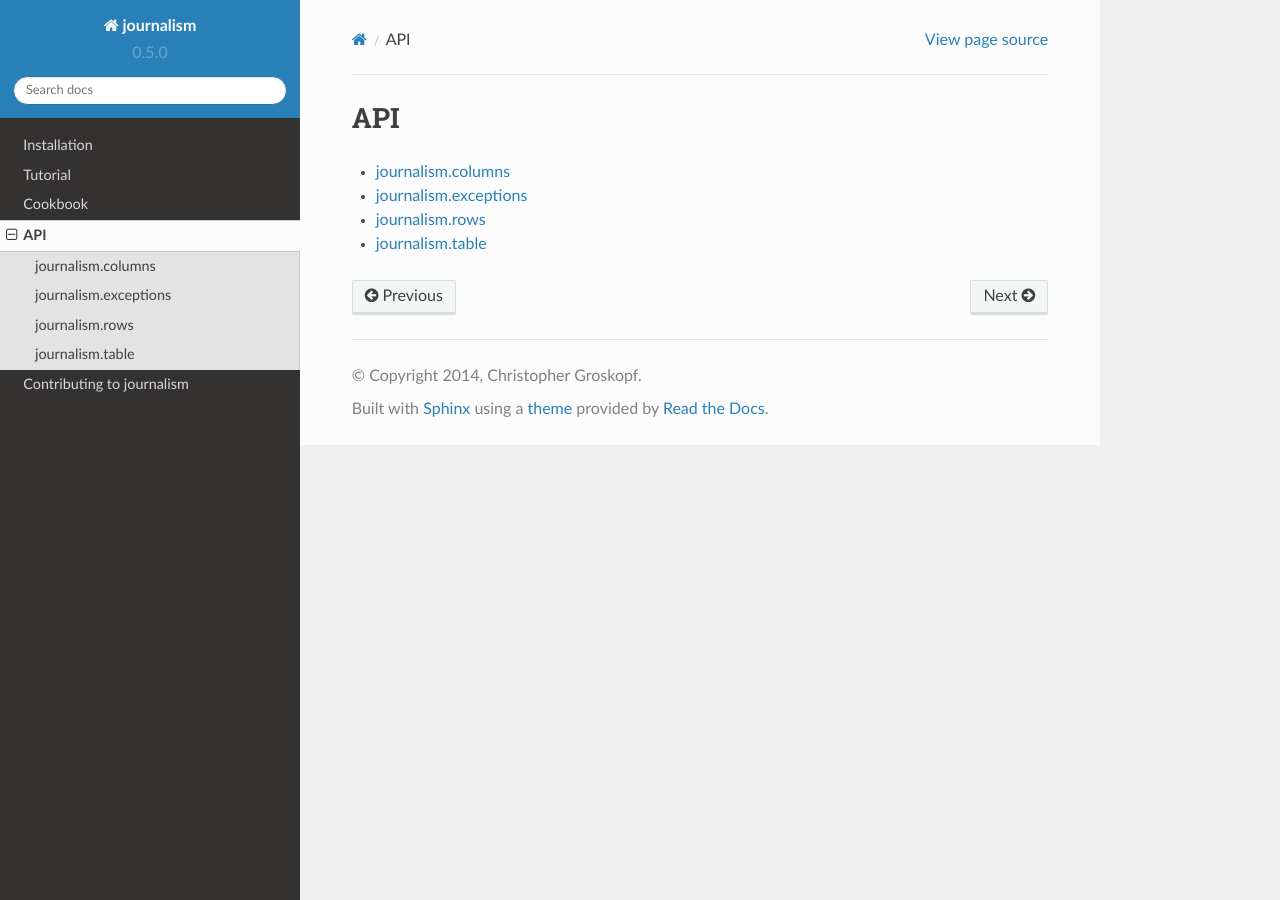
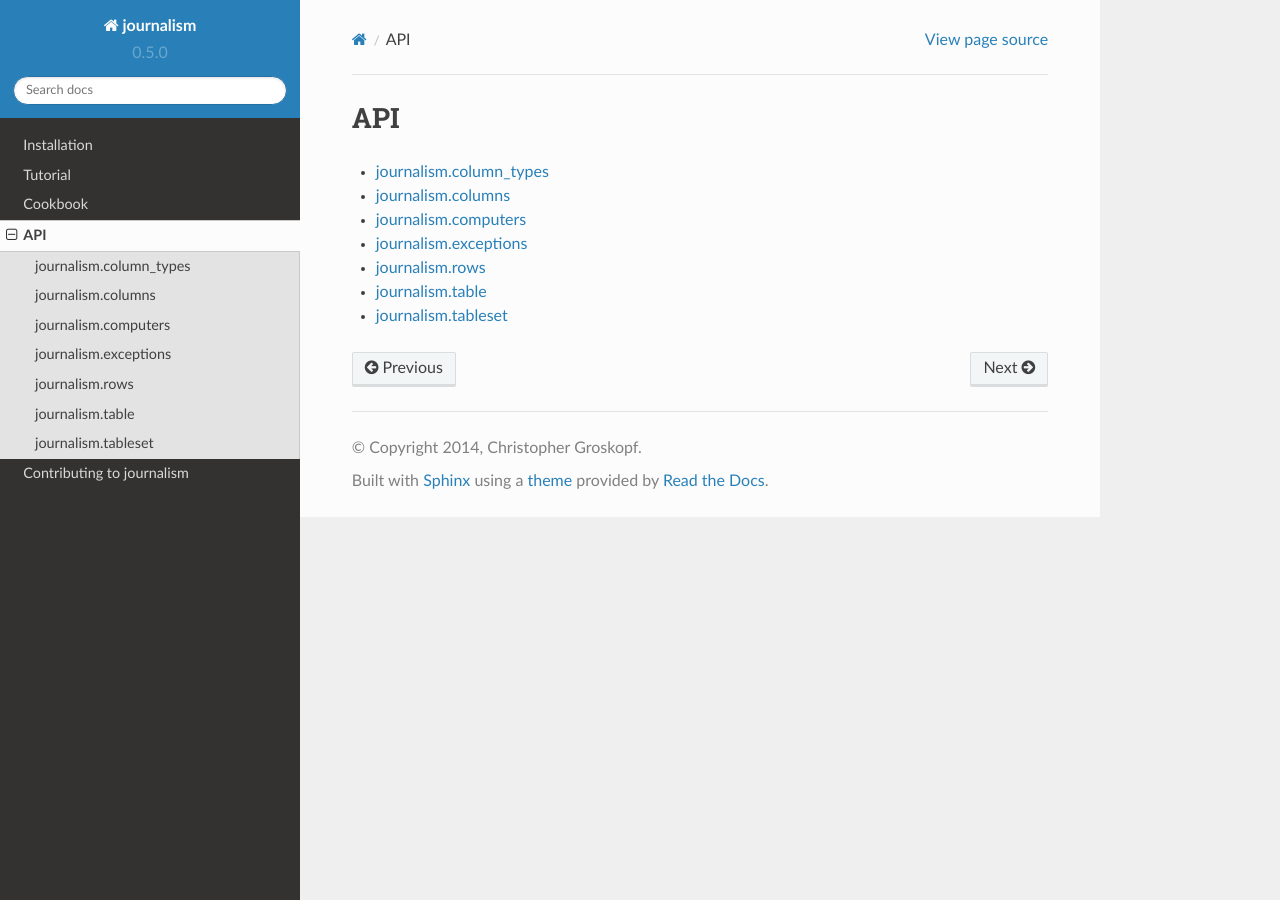
Before and after one commit to wireservice/agate, a Sphinx documentation site: the page built from docs/api.rst, in a window 1280 px wide. Built offline with Sphinx 7.4.7 and the Read the Docs theme 2.0.0, drawn with Linux system fonts in a browser that asks for light colours.

Commit message:
Documentation cleanup.

```diff
--- a/docs/api.rst
+++ b/docs/api.rst
@@ -5,7 +5,10 @@ API
 .. toctree::
     :maxdepth: 2
 
+    api/column_types
     api/columns
+    api/computers
     api/exceptions
     api/rows
     api/table
+    api/tableset
--- /dev/null
+++ b/docs/api/column_types.rst
@@ -0,0 +1,7 @@
+=======================
+journalism.column_types
+=======================
+
+.. automodule:: journalism.column_types
+    :members:
+    :undoc-members:
--- /dev/null
+++ b/docs/api/tableset.rst
@@ -0,0 +1,7 @@
+===================
+journalism.tableset
+===================
+
+.. automodule:: journalism.tableset
+    :members:
+    :undoc-members:
```
Also changed, not shown: docs/api/columns.rst (+27 -1 lines), docs/api/computers.rst (added, +10 -0 lines), 6 other files.
